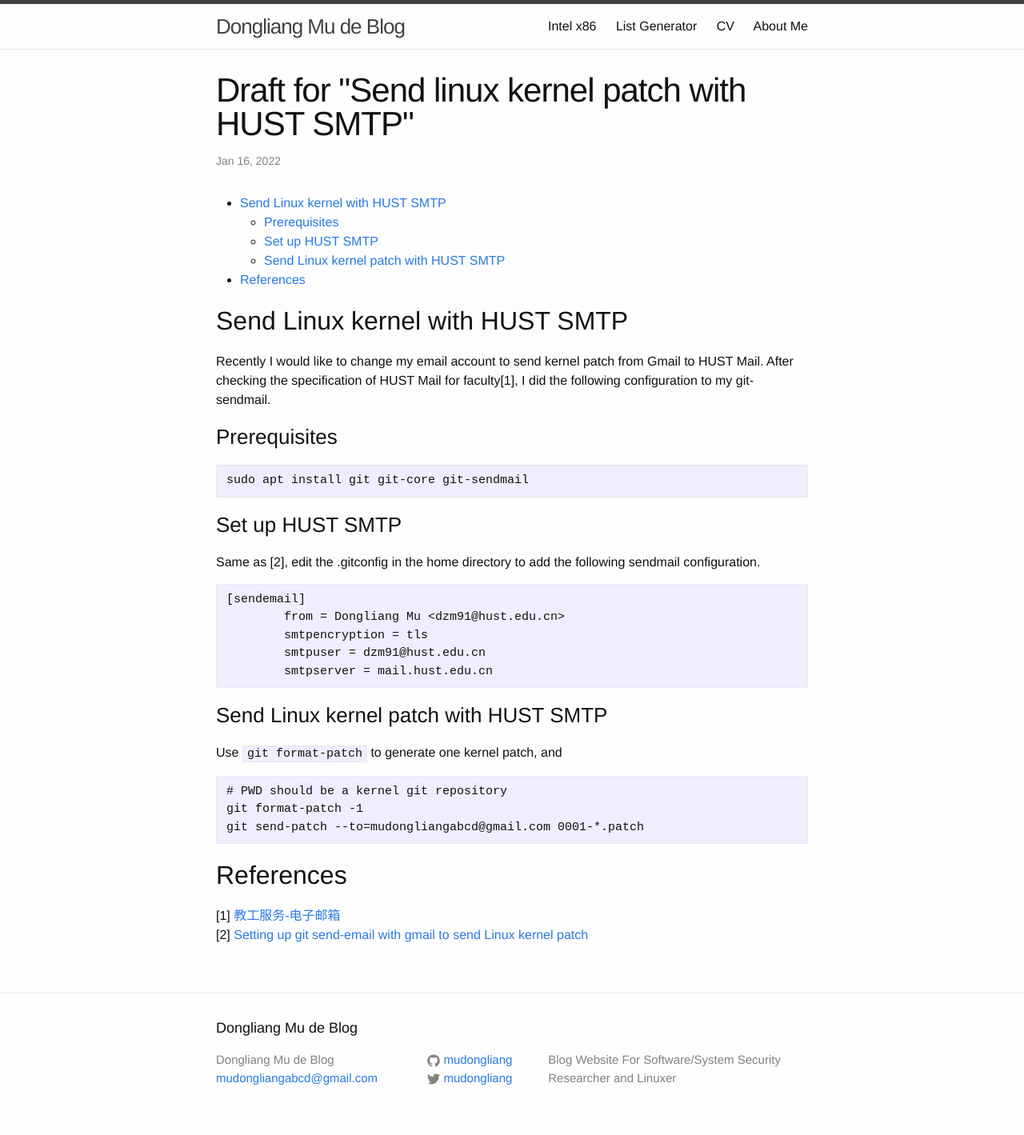
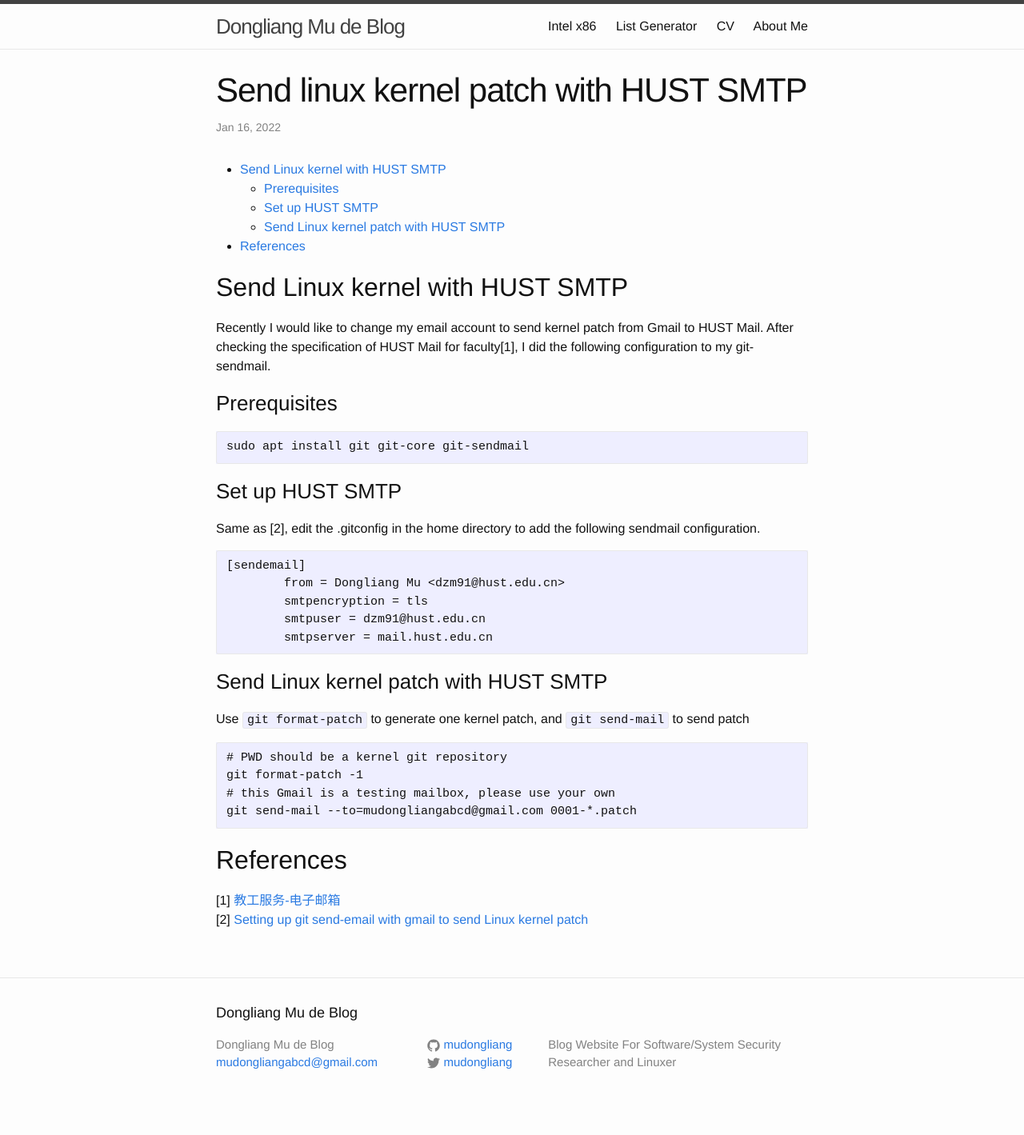
Before and after one commit to mudongliang/mudongliang.github.io, a Jekyll site: the page built from _posts/2022-01-16-send-linux-kernel-patch-with-hust-smtp.md, in a window 1280 px wide. Shown: the whole page at 80% size. Built offline with Jekyll 4.4.1, drawn with Linux system fonts in a browser that asks for light colours.

Commit message:
remove draft

````diff
--- a/_posts/2022-01-16-send-linux-kernel-patch-with-hust-smtp.md
+++ b/_posts/2022-01-16-send-linux-kernel-patch-with-hust-smtp.md
@@ -1,6 +1,6 @@
 ---
 layout: post
-title: Draft for "Send linux kernel patch with HUST SMTP"
+title: "Send linux kernel patch with HUST SMTP"
 date: 2022-01-16
 description: ""
 category:
@@ -33,12 +33,13 @@
 
 ### Send Linux kernel patch with HUST SMTP
 
-Use `git format-patch` to generate one kernel patch, and
+Use `git format-patch` to generate one kernel patch, and `git send-mail` to send patch
 
 ```
 # PWD should be a kernel git repository
 git format-patch -1
-git send-patch --to=mudongliangabcd@gmail.com 0001-*.patch
+# this Gmail is a testing mailbox, please use your own
+git send-mail --to=mudongliangabcd@gmail.com 0001-*.patch
 ```
 
 ## References
````
Also changed, not shown: _posts/2021-12-27-use-port-forwarding-in-virtualbox.md (+1 -1 lines).
